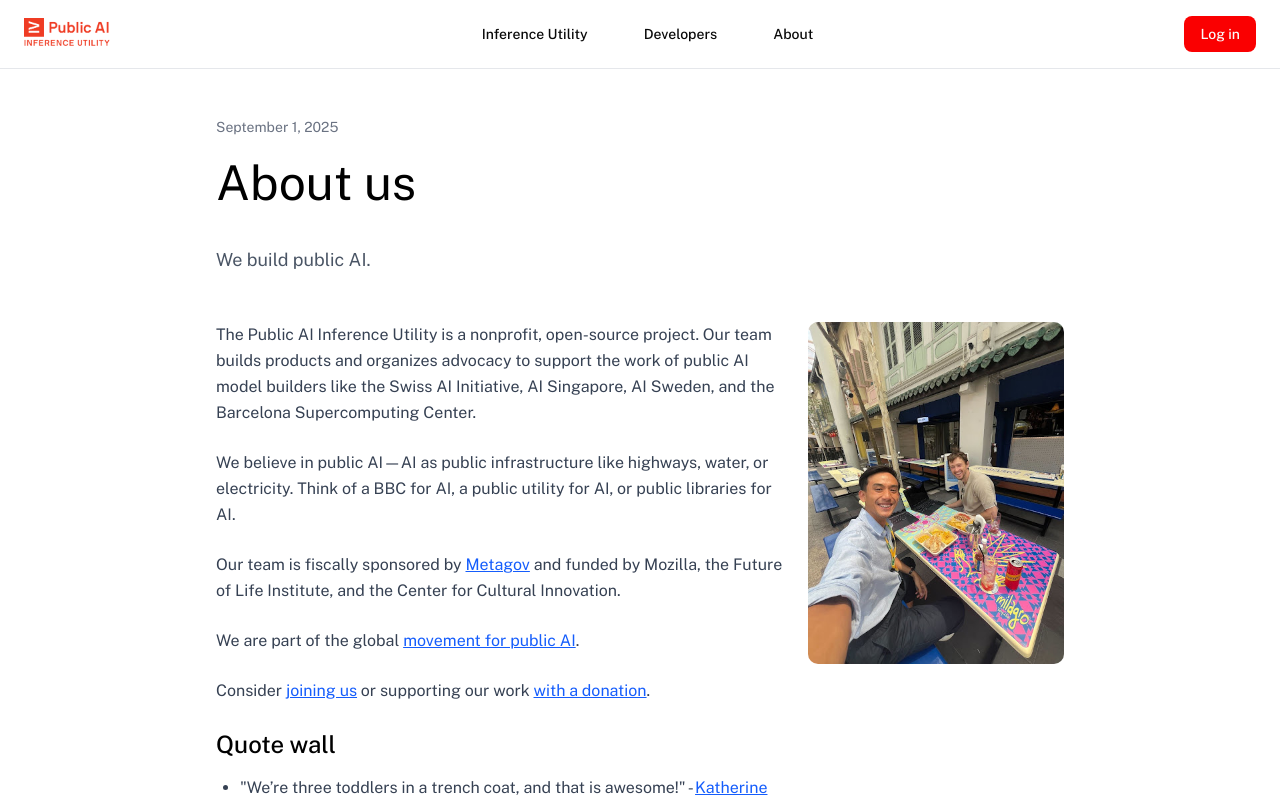
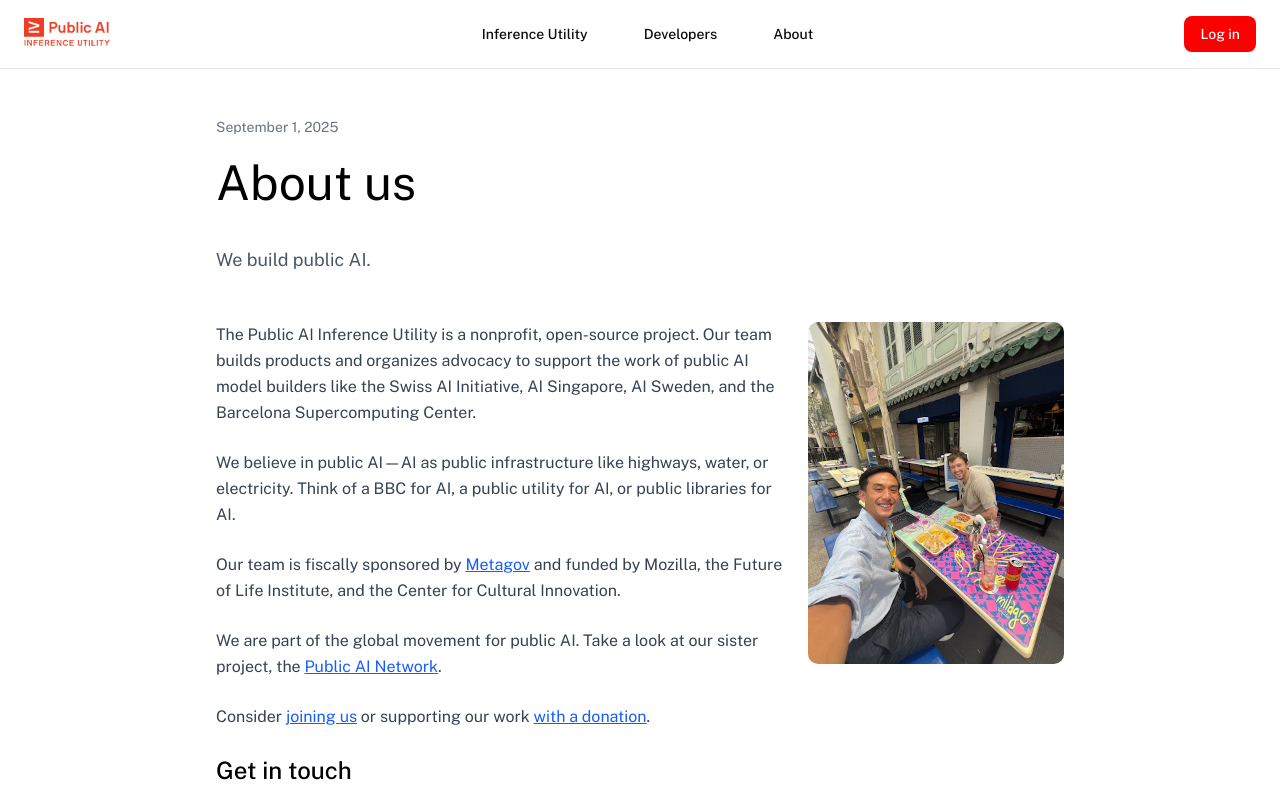
Before and after one commit to forpublicai/publicai.co, a Next.js app: page /about in a window 1280 px wide. Shown: the top 800 px of the page. Built offline with nearby package versions, Linux system fonts and the light colour scheme.

Commit message:
add get in touch

```diff
--- a/src/app/about/page.tsx
+++ b/src/app/about/page.tsx
@@ -31,7 +31,7 @@ export default function AboutPage() {
         type: 'paragraph' as const,
         content: (
           <>
-            We are part of the global <a href="https://github.com/forpublicai/" className="text-blue-600 hover:text-blue-800 underline">movement for public AI</a>.
+            We are part of the global movement for public AI. Take a look at our sister project, the <a href="https://publicai.network" className="text-blue-600 hover:text-blue-800 underline">Public AI Network</a>.
           </>
         )
       },
@@ -40,6 +40,18 @@ export default function AboutPage() {
         content: (
           <>
             Consider <a href="https://publicai.co/contributing" className="text-blue-600 hover:text-blue-800 underline">joining us</a> or supporting our work <a href="http://opencollective.com/publicai" className="text-blue-600 hover:text-blue-800 underline">with a donation</a>.
+          </>
+        )
+      },
+      {
+        type: 'heading' as const,
+        content: "Get in touch"
+      },
+      {
+        type: 'paragraph' as const,
+        content: (
+          <>
+            Questions? Contact us at <a href="mailto:hello@publicai.co" className="text-blue-600 hover:text-blue-800 underline">hello@publicai.co</a>.
           </>
         )
       },
```
